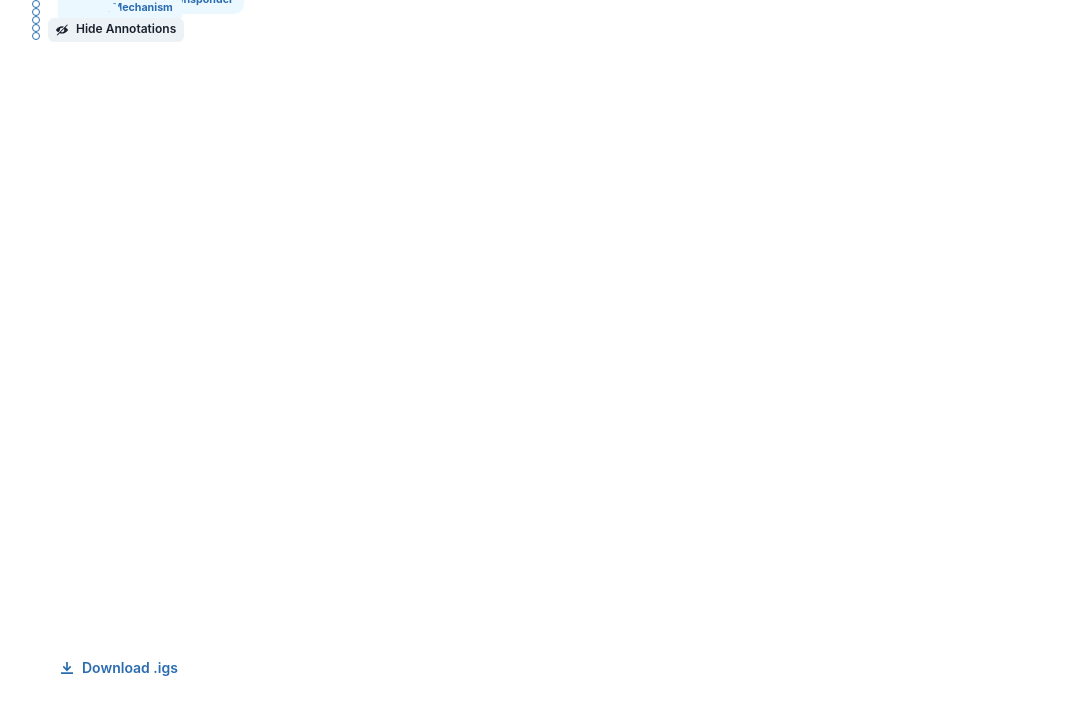
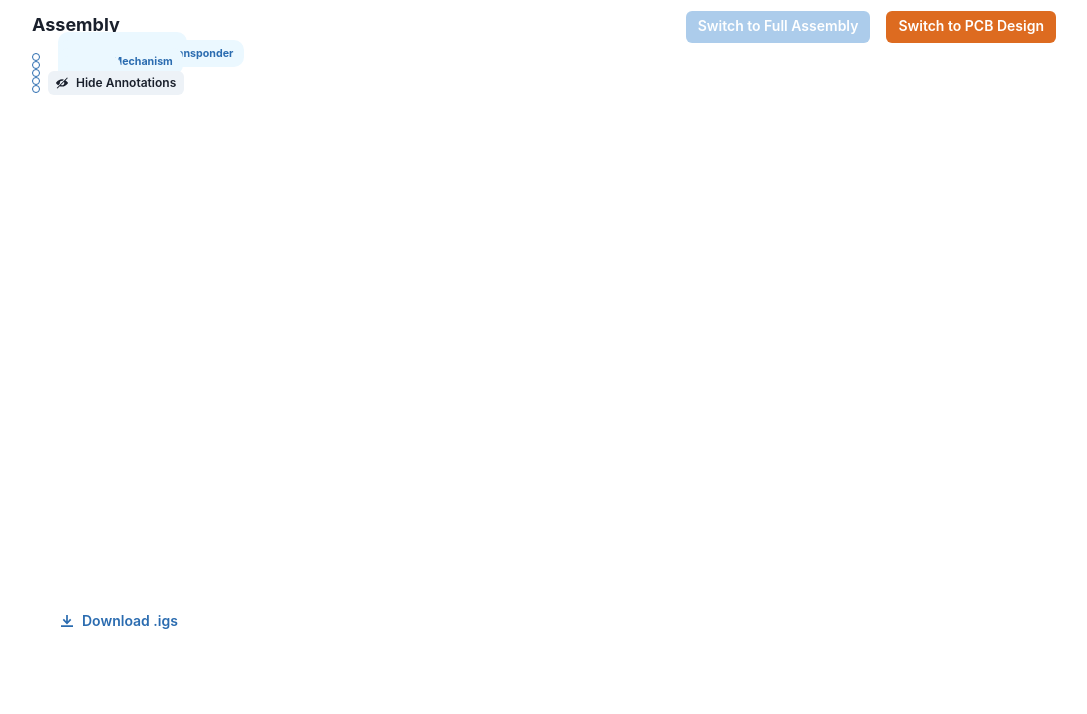
Before and after one commit to kirkbyo/mech460, a Next.js app: page /poster in a window 1280 px wide. Shown: the top 714 px of the page, without its empty margins (96-1183 px from the left). Built offline with nearby package versions, Linux system fonts and the light colour scheme.

Commit message:
add electronics to poster as prop

```diff
--- a/pages/poster.tsx
+++ b/pages/poster.tsx
@@ -1,9 +1,13 @@
-import { Box } from "@chakra-ui/react";
+import { Box, Button, Stack, Text } from "@chakra-ui/react";
 import Head from "next/head";
 import * as React from "react";
 import { DemoView } from "../components/DemoView";
 
+type DisplayTypes = "full-assembly" | "pcb";
+
 function Poster() {
+  const [display, setDisplay] = React.useState<DisplayTypes>("full-assembly");
+
   return (
     <Box w="100%" h="100%">
       <Head>
@@ -16,12 +20,36 @@ function Poster() {
           src="https://unpkg.com/@google/model-viewer/dist/model-viewer-legacy.js"
         ></script>
       </Head>
+      <Stack width="80%" margin="0 auto" justify="space-between" padding="8pt 0" isInline>
+        <Text fontWeight="bold" fontSize="lg">
+          {display === "full-assembly" ? "Assembly" : "Electronics"}
+        </Text>
+        <Stack spacing={4} isInline>
+          <Button
+            colorScheme="blue"
+            size="sm"
+            isDisabled={display === "full-assembly"}
+            onClick={() => setDisplay("full-assembly")}
+          >
+            Switch to Full Assembly
+          </Button>
+          <Button
+            colorScheme="orange"
+            size="sm"
+            isDisabled={display === "pcb"}
+            onClick={() => setDisplay("pcb")}
+          >
+            Switch to PCB Design
+          </Button>
+        </Stack>
+      </Stack>
+      {display === "full-assembly" && (
         <DemoView
           src="/assembled-designV2.glb"
           alt="CAD of the assembled mechanism"
           cameraOrbit="-70deg 60deg 2m"
           downloadFile="/assembled-designV2.iges"
-        customHeight="700px"
+          customHeight="600px"
         >
           <button
             className="annotation-marker"
@@ -64,6 +92,16 @@ function Poster() {
             <div className="annotation">Anchor</div>
           </button>
         </DemoView>
+      )}
+      {display === "pcb" && (
+        <DemoView
+          src="/pcb-assembly.glb"
+          alt="CAD of the PCB design"
+          cameraOrbit="-70deg 60deg 2m"
+          downloadFile="/pcb-assembly.iges"
+          customHeight="600px"
+        />
+      )}
     </Box>
   );
 }
```
Also changed, not shown: 2 other files (tests, documents, lock files or other folders). Lines whose indentation alone changed are shown as unchanged.
